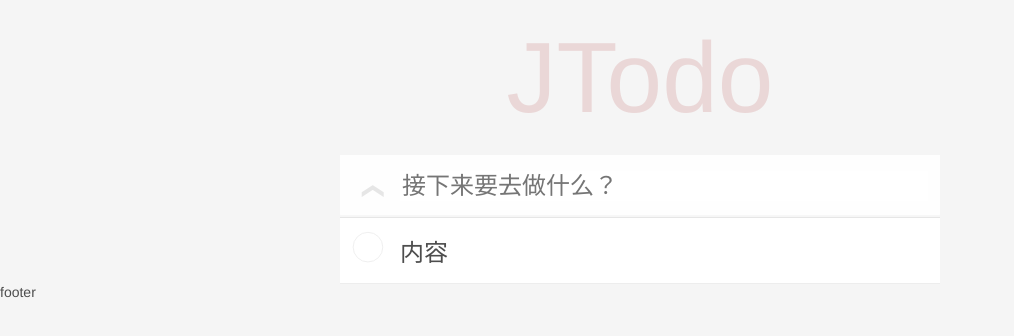
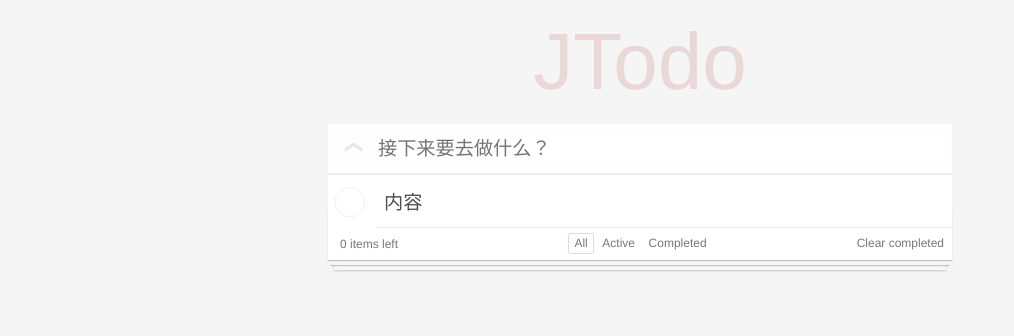
Before and after one commit to namexi/vue-todo, a Vue app: page /#/ in a window 1280 px wide. Shown: the top 336 px of the page, without its empty margins (0-1014 px from the left). Built offline with nearby package versions, Linux system fonts and the light colour scheme.

Commit message:
04-add footerNav

```diff
--- a/index.html
+++ b/index.html
@@ -2,7 +2,7 @@
 <html lang="en">
 <head>
     <meta charset="UTF-8">
-    <meta name="viewport" content="width=device-width, user-scalable=no, initial-scale=1.0">
+    <meta name="viewport" content="width=device-width, user-scalable=no, initial-scale=1.0, maximum-scale=1.0, minimum-scale=1.0">
     <meta http-equiv="X-UA-Compatible" content="ie=edge">
     <title>Document</title>
 </head>
--- a/src/app.vue
+++ b/src/app.vue
@@ -1,9 +1,15 @@
 <style lang="scss">
-
+   .app {
+       max-width: 640px;
+        min-width: 320px;
+        width: 100%;
+        height: 100%;
+        margin: 0 auto;
+   }
 </style>
 
 <template>
-    <div>
+    <div class="app">
        <router-view></router-view>
     </div>
 </template>
--- a/src/assets/styles/global.scss
+++ b/src/assets/styles/global.scss
@@ -1,15 +1,18 @@
+@charset "utf-8";
 html, body, h1{
     margin:0;
     padding:0;
     width:100%;
-    height:100%
+    height:100%;
+    font-size:40px;
   }
-  body{
+  body,a{
     background: #f5f5f5;
     overflow: hidden;
-    font: 14px 'Helvetica Neue', Helvetica, Arial, sans-serif;
+    font: 12px 'Helvetica Neue', Helvetica, Arial, sans-serif;
     color: #4d4d4d;
-    font-smoothing: antialiased;
+    -webkit-font-smoothing: antialiased;
+    -moz-osx-font-smoothing: grayscale;
     font-weight: 300
   }
   input, textarea, select, button {
@@ -25,3 +28,19 @@ html, body, h1{
     padding:0;
     text-decoration: none
   }
+  button {
+    margin: 0;
+    padding: 0;
+    border: 0;
+    background: none;
+    font-size: 100%;
+    vertical-align: baseline;
+    font-family: inherit;
+    font-weight: inherit;
+    color: inherit;
+    -webkit-appearance: none;
+    appearance: none;
+  }
+  a:hover, button:hover {
+    cursor: pointer;
+  }
--- a/src/component/footer.vue
+++ b/src/component/footer.vue
@@ -1,9 +1,69 @@
-<style>
-
+<style lang="scss" scoped>
+    .footer {
+        line-height:.4rem;
+        color: #777;
+        margin: 0 auto;
+        background: #fff;
+        padding: .2rem .3rem;
+        display: flex;
+        position: relative;
+        box-sizing: content-box;
+        span {
+            strong{
+               font-weight:300;
+        }
+        }
+        ul {
+            position: absolute;
+            margin: 0;
+            padding: 0;
+            right: 0;
+            left: 0;
+            text-align: center;
+             li {
+                display: inline;
+                margin: 0 .03rem;
+                a {
+                    background: none;
+                    padding: .06rem .14rem;
+                    color: #777;
+                }
+                .active {
+                    border: 1px solid rgba(175, 47, 47, 0.2);
+                    border-radius:2px;
+                }
+            }
+        }
+        button {
+            position: absolute;
+            right: .2rem;
+        }
+        &:before {
+            content: '';
+            position: absolute;
+            right: 0;
+            bottom: 0;
+            left: 0;
+            height: 50px;
+            overflow: hidden;
+            box-shadow: 0 1px 1px rgba(0, 0, 0, 0.2), 0 8px 0 -3px #f6f6f6, 0 9px 1px -3px rgba(0, 0, 0, 0.2), 0 16px 0 -6px #f6f6f6, 0 17px 2px -6px rgba(0, 0, 0, 0.2);
+        }
+    }
 </style>
 
 <template>
-    <div>footer</div>
+    <div class="footer">
+        <span>
+            <strong>0</strong>
+            items left
+         </span>
+        <ul>
+            <li><a href="#" class ="active">All</a></li>
+            <li><a href="#">Active</a></li>
+            <li><a href="#">Completed</a></li>
+        </ul>
+        <button>Clear completed</button>
+    </div>
 </template>
 
 <script>
--- a/src/component/header.vue
+++ b/src/component/header.vue
@@ -1,9 +1,9 @@
 <style lang="scss" scoped>
     .j-header {
         text-align: center;
-        margin:20px;
+        margin:.4rem;
         h1 {
-            font-size: 100px;
+            font-size: 2rem;
             font-weight: 100;
             color: rgba(175, 47, 47, 0.15);
             text-rendering: optimizeLegibility
--- a/src/component/newtodo.vue
+++ b/src/component/newtodo.vue
@@ -1,18 +1,17 @@
 <style lang="scss" scoped>
     .newtodo {
-        width: 600px;
         margin: 0 auto;
         background: #fff;
         position: relative;
         .add{
             box-sizing: content-box;
-            padding: 16px 16px 16px 60px;
+            padding: .32rem .32rem .32rem 1.2rem;
             background: rgba(0, 0, 0, 0.003);
             box-shadow: inset 0 -2px 1px rgba(0,0,0,0.03);
             .newtodo-text {
                 width: 100%;
                 border: none;
-                font-size: 24px;
+                font-size: .48rem;
                 font-family: inherit;
                 font-weight: inherit;
                 color: inherit;
@@ -26,19 +25,19 @@
             }
             .toggle-all{
                 position:absolute;
-                	top: 13px;
+                	top: .26rem;
 	                left: 0;
-	                width: 60px;
-	                height: 34px;
+	                width: 1.2rem;
+	                height: .67rem;
                     text-align: center;
                     border: none;
                     -webkit-appearance: none;
                     transform: rotate(90deg);
                 &::before{
                     content: " ❮";
-                    font-size: 22px;
+                    font-size: .44rem;
                     color: #e6e6e6;
-                    padding: 10px 27px 10px 27px;
+                    padding: .2rem .34rem .2rem .34rem;
                 }
                 &:checked:before{
                     content: " ❯";
@@ -47,20 +46,24 @@
                 }
             }
             ul{
+                box-sizing: content-box;
+                padding: 0 0 0 1.2rem;
                 li{
                     position: relative;
-                    font-size: 24px;
+                    font-size: .48rem;
                     border-bottom: 1px solid #ededed;
                     top:0;
                 }
                 .view{
                     display: flex;
                   .toggle{
-                    width: 40px;
-                    height:40px;
+                    width: .8rem;
+                    height:.8rem;
                     border:none;
                     -webkit-appearance: none;
-                    margin: 9px 5px;
+                    position: absolute;
+                    left: -53px;
+                    margin: .18rem .1rem;
                     z-index: 99;
                     &::before {
                         content: url('../assets/images/round.svg');
@@ -69,26 +72,26 @@
                         content: url('../assets/images/done.svg');
                     }
                   }
-
                     label {
                        flex: 1;
                         width: 100%;
-                        padding: 15px 15px 15px 10px;
+                        padding: .3rem .3rem .3rem .2rem;
                     }
                     a {
                         position: absolute;
-                        right: 10px;
+                        right: .2rem;
                         top: 0;
                         bottom:0;
                         color:#cc9a9a;
-                        width: 40px;
+                        width: .8rem;
                         text-align:center;
-                        height: 40px;
-                        line-height:40px;
-                        margin: 13px 0;
-                        font-size: 30px;
+                        height: .8rem;
+                        line-height:.8rem;
+                        margin: .26rem 0;
+                        font-size: .6rem;
                         font-family: inherit;
                         font-weight: inherit;
+                        background: none;
                         &:hover {
                             color: #b83f45;
                         }
@@ -98,19 +101,16 @@
                       width: 100%;
                       border:none;
                       border: 1px solid #999;
-                      box-shadow: inset 0 -1px 5px 0 rgba(0, 0, 0, 0.2);
-                      font-size: 24px;
+                      box-shadow: inset 0 -1px .1rem 0 rgba(0, 0, 0, 0.2);
+                      font-size: .48rem;
                       line-height: 1.4em;
+                      box-sizing: border-box;
+                      padding: .24rem 0;
+                      position: absolute;
+                      top: 0;
+                      right: .06rem;
                       z-index: 99;
                     }
-                  .edit-show {
-                        width: 537px;
-                        position: absolute;
-                        top: 0;
-                        left: 60px;
-                        right: 3px;
-                        padding: 12px 0;
-                  }
                 }
             }
     }
@@ -158,13 +158,12 @@ export default {
         showEditInput () {
             if (this.clcikTime === 0 && !this.editText) {
                 this.clcikTime = new Date().getTime()
-            }else if (new Date().getTime() - this.clcikTime > 800 && !this.editText) {
+            }else if (new Date().getTime() - this.clcikTime > 500 && !this.editText) {
                this.clcikTime = 0
             } else {
                 this.editText = true
                 this.clcikTime = 0
             }
-            console.log(new Date().getTime() - this.clcikTime)
         },
         hiddeEditText(){
             this.editText = false
--- a/src/component/todoApp.vue
+++ b/src/component/todoApp.vue
@@ -1,12 +1,14 @@
 <style class="scss">
-
+    .todo-app {
+        margin: 0 .2rem;
+    }
 </style>
 
 <template>
-        <div>
-        <jtodo-header></jtodo-header>
-        <jtodo-newtodo></jtodo-newtodo>
-        <jtodo-footer></jtodo-footer>
+        <div class="todo-app">
+            <jtodo-header></jtodo-header>
+            <jtodo-newtodo></jtodo-newtodo>
+            <jtodo-footer></jtodo-footer>
         </div>
 </template>
 
```
